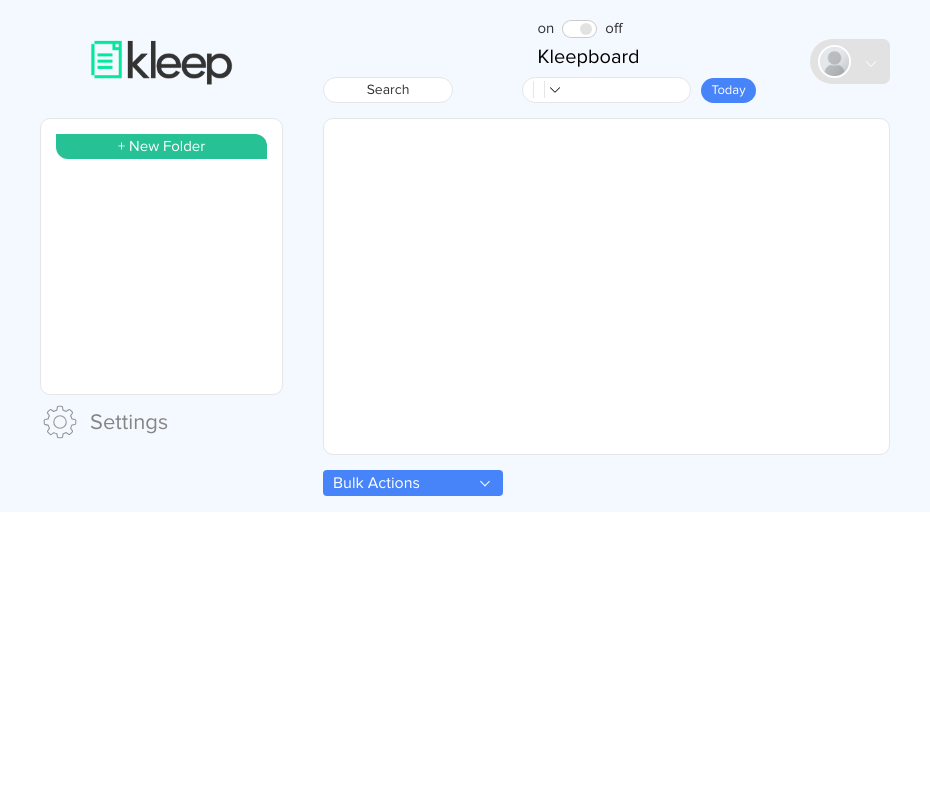
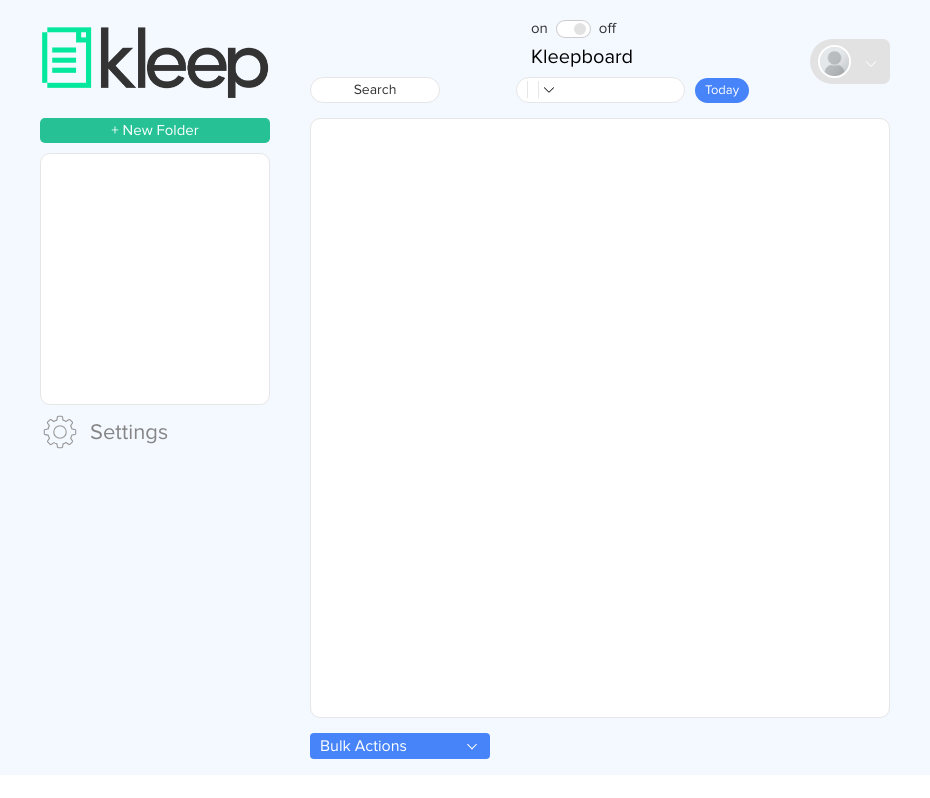
Before and after one commit to 0xjeremdev/Kleep, an Electron app: page app/main.html in a window 930 px wide. Drawn offline with nearby package versions, Linux system fonts and the light colour scheme; no server answers.

Commit message:
complete dashboard

```diff
--- a/app/main.html
+++ b/app/main.html
@@ -219,12 +219,13 @@
 			<div class="main-content">
 				<!-- Folders -->
 				<div class="folders">
+					<a class="btn-new-folder" href="#modal-new-folder" rel="modal:open"
+						>+ New Folder
+					</a>
 					<div class="wrapper">
 						<!-- New Folder -->
 						<!-- href targets the New Folder Modal by supplying the modal's id -->
-						<a class="btn-new-folder" href="#modal-new-folder" rel="modal:open"
-							>+ New Folder
-						</a>
+
 
 						<!-- List of Folders -->
 						<div class="list" id = "folder-list">
@@ -281,14 +282,14 @@
 					<div class="list" id="list-scrollbar"></div>
 
 					<!-- Folder Contents Bulk Actions -->
-					<ul class="dropdown-menu" id="content-bulk-actions">
+					<ul class="dropdown-menu" id="content-bulk-actions" >
 						<li>
 							<a class="button has-arrow" href="javascript:void(0)">
 								Bulk Actions
 							</a>
 
 							<!-- Menu -->
-							<ul class="dropdown-panel">
+							<ul class="dropdown-panel" style="margin-top: -178px;">
 								<li>
 									<a
 										class="modal-button"
--- a/app/resources/css/dashboard.css
+++ b/app/resources/css/dashboard.css
@@ -345,7 +345,7 @@
 .Main .header {
 	width: 100%;
 	display: grid;
-	grid-template-columns: 0.3fr 0.7fr;
+	grid-template-columns: 230px auto;
 	column-gap: 40px;
 }
 .Main .header .logo {
@@ -356,7 +356,8 @@
 	flex-direction: row;
 }
 .Main .header .logo img {
-	height: 50px;
+	/* height: 50px; */
+	width: 100%;
 }
 .Main .header .configuration {
 	display: flex;
@@ -487,7 +488,7 @@
 .Main .main-content {
 	margin-top: 15px;
 	display: grid;
-	grid-template-columns: 0.3fr 0.7fr;
+	grid-template-columns: 230px auto;
 	column-gap: 40px;
 }
 .Main .main-content .folders .wrapper {
@@ -511,9 +512,8 @@
 	text-align: center;
 	text-decoration: none;
 	display: block;
-	border-radius: 0;
-	border-top-right-radius: 12px;
-	border-bottom-left-radius: 12px;
+	border-radius: 5px;
+	margin-bottom: 10px;
 }
 .Main .main-content .folders .btn-new-folder:hover {
 	transition: 150ms;
@@ -631,7 +631,7 @@
 	border-radius: 10px;
 	border: 1px solid #e6e6e6;
 	position: relative;
-	min-height: 337px;
+	height: calc(100vh - 200px);
 }
 .Main .main-content .contents .list .item {
 	display: flex;
```
